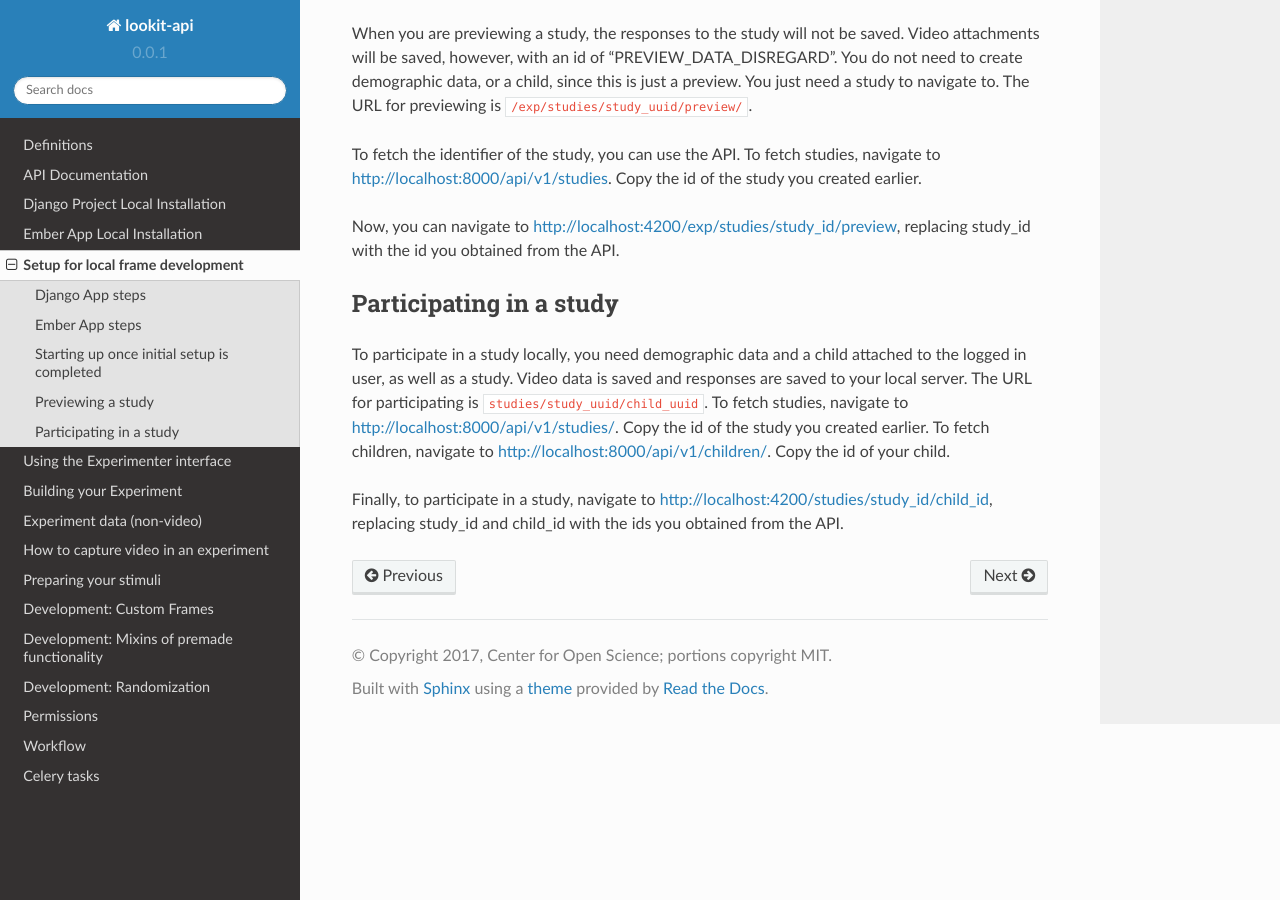
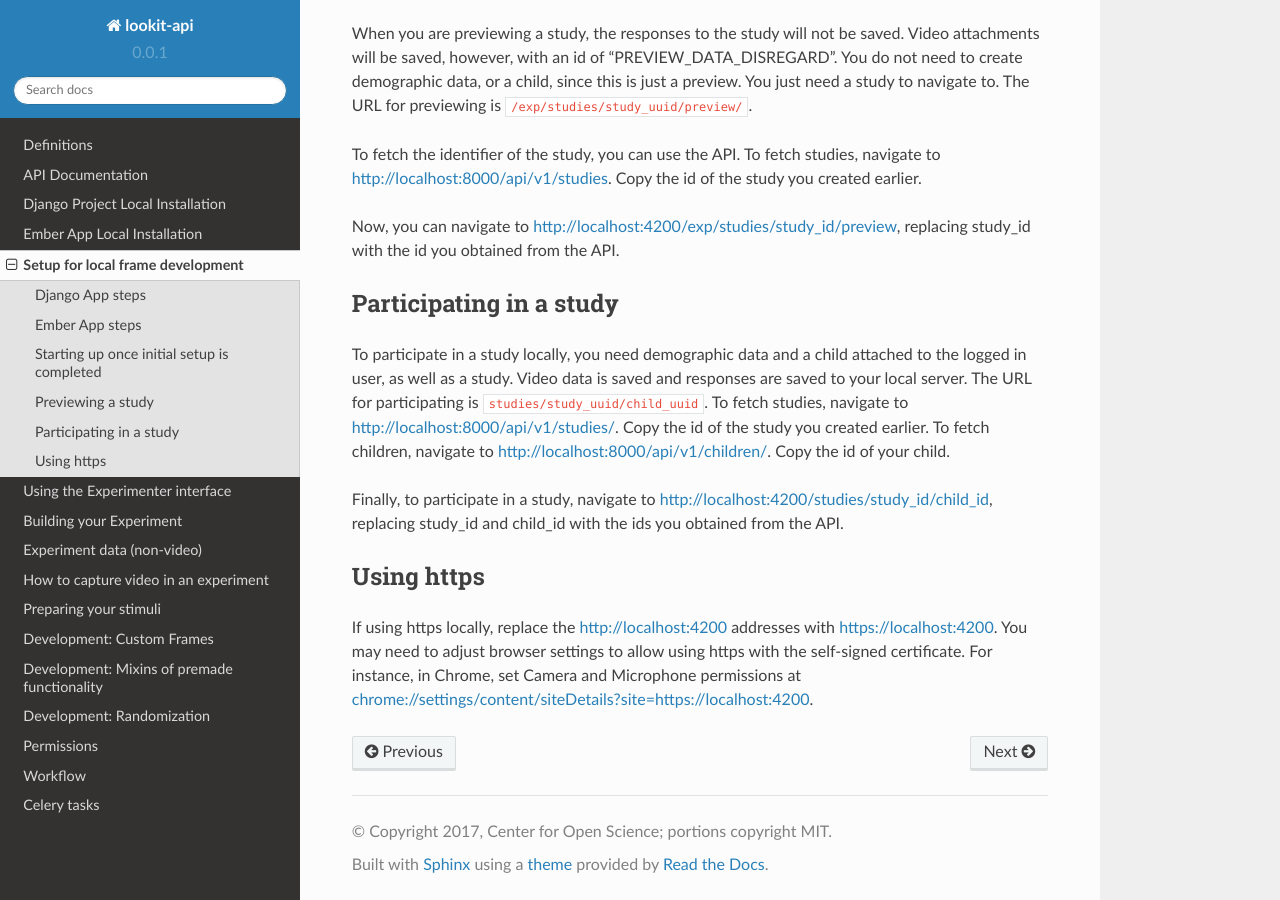
Before and after one commit to lookit/lookit-api, a Sphinx documentation site: the page built from docs/source/local-frame-development.md, in a window 1280 px wide and 900 px high, scrolled down 2813 px. Built offline with Sphinx 7.4.7 and the Read the Docs theme 2.0.0, drawn with Linux system fonts in a browser that asks for light colours.

Commit message:
add info about browser settings using https locally

```diff
--- a/docs/source/local-frame-development.md
+++ b/docs/source/local-frame-development.md
@@ -105,3 +105,7 @@ Now, you can navigate to <http://localhost:4200/exp/studies/study_id/preview>, r
 To participate in a study locally, you need demographic data and a child attached to the logged in user, as well as a study. Video data is saved and responses are saved to your local server.  The URL for participating is `studies/study_uuid/child_uuid`. To fetch studies, navigate to <http://localhost:8000/api/v1/studies/>.  Copy the id of the study you created earlier.  To fetch children, navigate to <http://localhost:8000/api/v1/children/>. Copy the id of your child.
 
 Finally, to participate in a study, navigate to <http://localhost:4200/studies/study_id/child_id>, replacing study_id and child_id with the ids you obtained from the API.
+
+## Using https
+
+If using https locally, replace the <http://localhost:4200> addresses with <https://localhost:4200>. You may need to adjust browser settings to allow using https with the self-signed certificate. For instance, in Chrome, set Camera and Microphone permissions at <chrome://settings/content/siteDetails?site=https://localhost:4200>.
```
